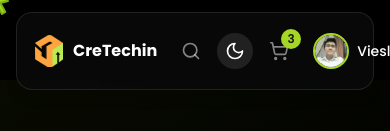
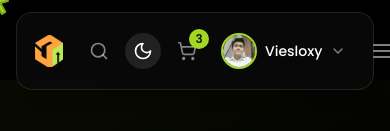
Before and after one commit to viesloxy/cretechin-ui-design, a Next.js app: page /beranda in a window 390 px wide. Shown: the top 131 px of the page. Built offline with nearby package versions, Linux system fonts and the light colour scheme; sample sign-in values are in the browser's storage.

Commit message:
fix: improve beranda navbar responsiveness

```diff
--- a/src/components/beranda/BerandaNavbar.tsx
+++ b/src/components/beranda/BerandaNavbar.tsx
@@ -82,7 +82,7 @@ export default function BerandaNavbar() {
                     className="object-contain"
                   />
                 </div>
-                <span className="font-bold text-base text-black dark:text-white">CreTechin</span>
+                <span className="hidden md:block font-bold text-base text-black dark:text-white">CreTechin</span>
               </Link>
 
               {/* Desktop Navigation Links */}
@@ -108,17 +108,17 @@ export default function BerandaNavbar() {
               {/* Right Actions */}
               <div className="flex items-center gap-2 flex-shrink-0">
                 {/* Search Bar - Desktop */}
-                <div className="hidden md:flex items-center relative">
+                <div className="hidden lg:flex items-center relative">
                   <Search className="absolute left-4 w-4 h-4 text-neutral-400" />
                   <input
                     type="text"
                     placeholder="Cari kursus, aset, artikel..."
-                    className="w-64 pl-11 pr-4 py-2 rounded-full border border-black/10 dark:border-white/10 bg-neutral-100 dark:bg-neutral-900 text-sm focus:outline-none focus:border-primary transition-colors"
+                    className="w-56 xl:w-64 pl-11 pr-4 py-2 rounded-full border border-black/10 dark:border-white/10 bg-neutral-100 dark:bg-neutral-900 text-sm focus:outline-none focus:border-primary transition-colors"
                   />
                 </div>
 
-                {/* Search Icon - Mobile */}
-                <button className="md:hidden p-2 text-neutral-600 dark:text-white/50 hover:text-primary transition-colors">
+                {/* Search Icon - Mobile/Tablet */}
+                <button className="lg:hidden p-2 text-neutral-600 dark:text-white/50 hover:text-primary transition-colors">
                   <Search className="w-5 h-5" />
                 </button>
 
```
